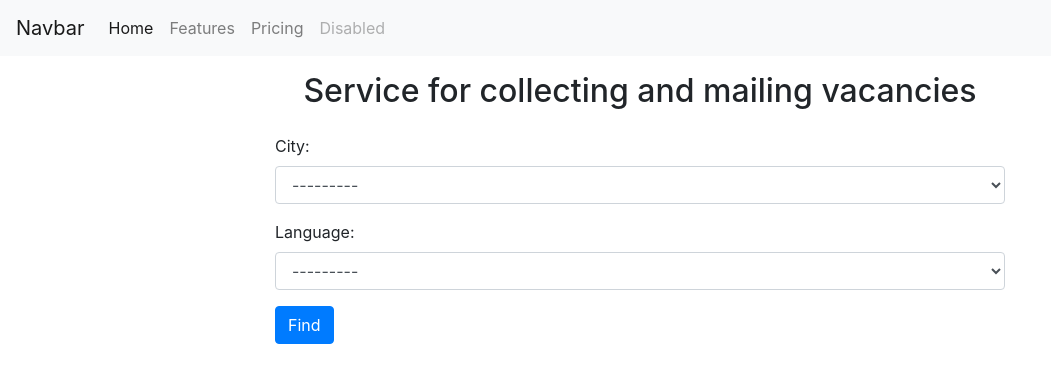
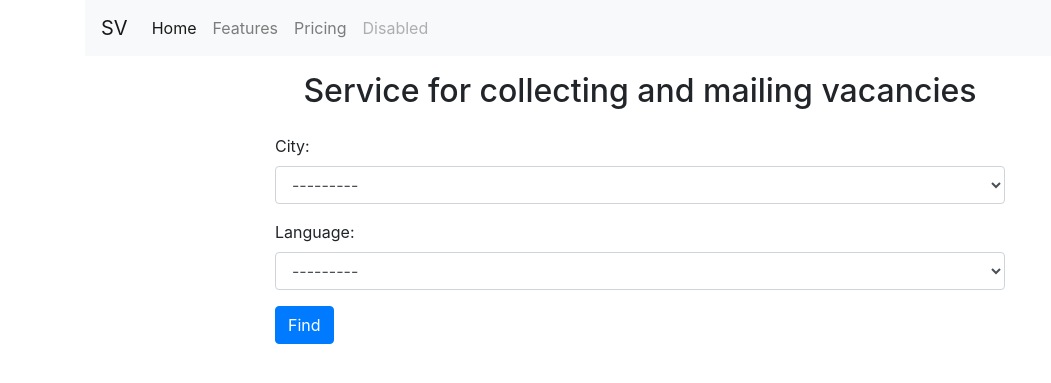
Before and after one commit to Truewaydm/scraping_service, a Django app: page / in a window 1280 px wide. Shown: the top 383 px of the page, without its empty margins (0-1051 px from the left). Run offline with Django 4.2, Linux system fonts and the light colour scheme; data comes from the database, SQL or seed files in the repository.

Commit message:
06_001 reorganization of display functions

```diff
--- a/templates/base.html
+++ b/templates/base.html
@@ -16,9 +16,9 @@
     </title>
 </head>
 <body>
-
+<div class="container">
     <nav class="navbar navbar-expand-lg navbar-light bg-light">
-    <a class="navbar-brand" href="#">Navbar</a>
+        <a class="navbar-brand" href="{% url 'home' %}">SV</a>
         <button class="navbar-toggler" type="button" data-toggle="collapse" data-target="#navbarNav"
                 aria-controls="navbarNav" aria-expanded="false" aria-label="Toggle navigation">
             <span class="navbar-toggler-icon"></span>
@@ -40,6 +40,7 @@
             </ul>
         </div>
     </nav>
+</div>
 
 <div class="container">
     {% block content %}
```
Lines whose indentation alone changed are shown as unchanged.
